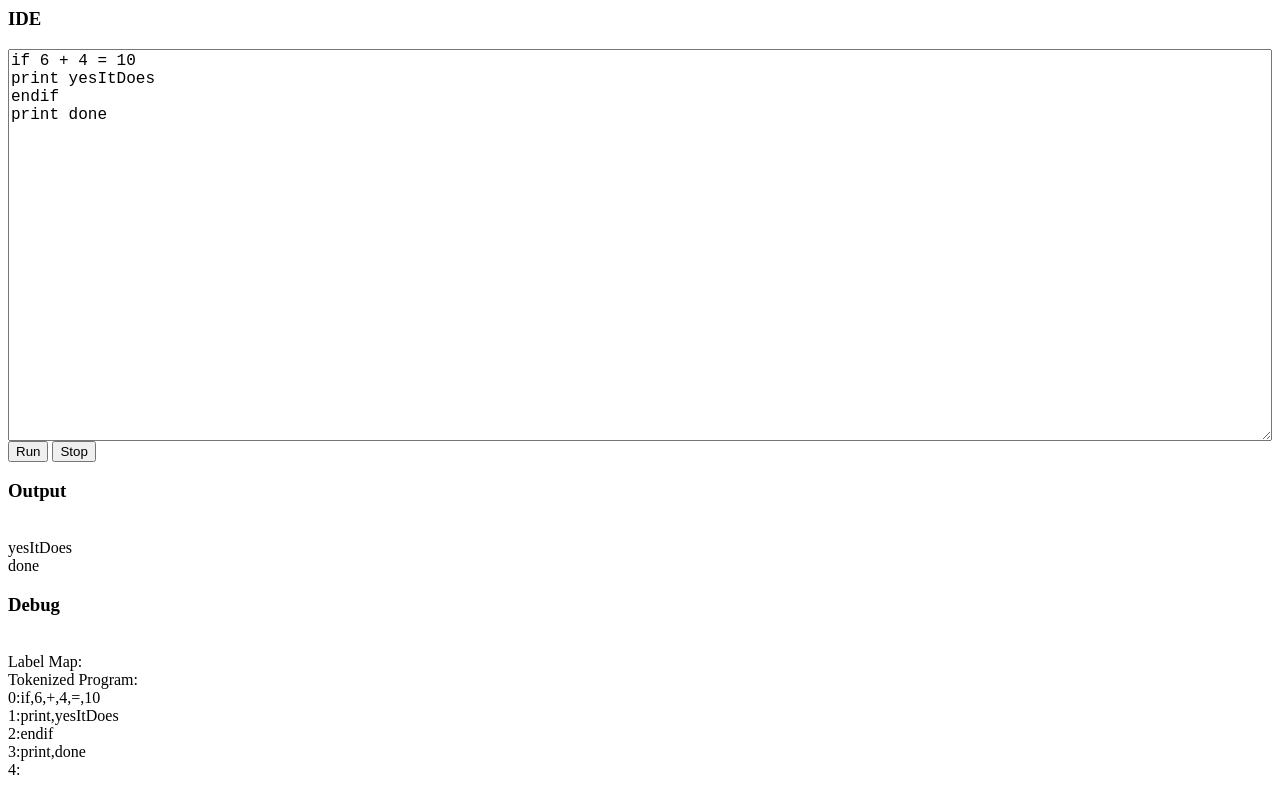
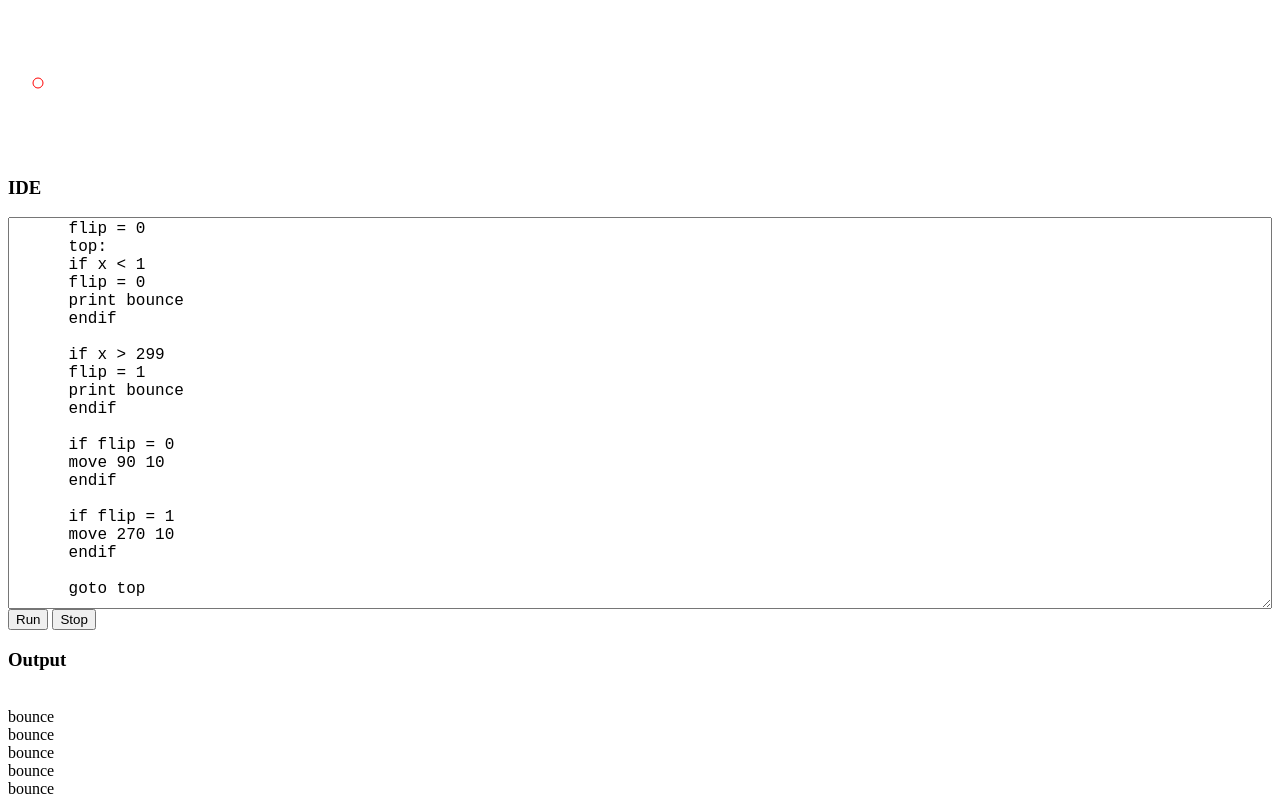
Before and after one commit to jaeg/BotWar, a website: page index.html in a window 1280 px wide. Both pictures are taken after a click on the button "Run". Shown: the top 799 px of the page. Drawn offline with Linux system fonts and the light colour scheme.

Commit message:
Improve speed

```diff
--- a/index.html
+++ b/index.html
@@ -11,12 +11,31 @@
     </style>
   </head>
   <body>
+    <canvas id="main">
+    </canvas>
     <h3>IDE</h3>
     <textarea id="ide">
-if 6 + 4 = 10
-print yesItDoes
-endif
-print done
+      flip = 0
+      top:
+      if x < 1
+      flip = 0
+      print bounce
+      endif
+
+      if x > 299
+      flip = 1
+      print bounce
+      endif
+
+      if flip = 0
+      move 90 10
+      endif
+
+      if flip = 1
+      move 270 10
+      endif
+
+      goto top
     </textarea>
     <div>
       <button onclick="run()">Run</button>
--- a/main.js
+++ b/main.js
@@ -1,15 +1,23 @@
-var program = [];
-var tokenizedProgram = [];
 var outputDiv = document.getElementById('output')
 var debugDiv = document.getElementById('debug')
 var ide = document.getElementById('ide')
+var canvas = document.getElementById("main");
+canvas.width = canvas.clientWidth;
+canvas.height = canvas.clientHeight;
+var ctx = canvas.getContext("2d");
 
-class Interpreter{
+
+class Robot{
   constructor(program) {
+    this.x = canvas.width / 2
+    this.y = canvas.height / 2
+    this.direction = 0
     this.program = program
     this.tokenizedProgram = []
     this.currentLine = 0
-    this.stopProgram = false
+    this.stopProgram = true
+    this.labelTable = []
+    this.variableTable = []
   }
   run() {
 
@@ -46,9 +54,8 @@ class Interpreter{
     }
 
     //Fun debug stuff.
-    console.log(this.labelTable)
     addToDebug("Label Map:")
-    for (label in this.labelTable) {
+    for (var label in this.labelTable) {
       addToDebug(label + ":" + this.labelTable[label])
     }
 
@@ -60,22 +67,33 @@ class Interpreter{
   }
 
   stepProgram() {
-    console.log(this)
+    while (this.currentLine < this.tokenizedProgram.length) {
+    if (this.stopProgram)
+      return
     if (this.currentLine >= this.tokenizedProgram.length) {
       this.stopProgram = true
       return
     }
 
+    this.variableTable["x"] = this.x
+    this.variableTable["y"] = this.y
+    this.variableTable["dir"] = this.direction
+
     var tokens = this.tokenizedProgram[this.currentLine]
+    console.log(this.currentLine)
     if (tokens.length !== 0) {
-      if (functionTable[tokens[0]] != undefined || this.labelTable[tokens[0]] != undefined) {
-         if (!functionTable[tokens[0]](tokens,this)) {return} //Run the built in command.  kill if the command errors.
+      if (functionTable[tokens[0]] != undefined) {
+         if (!functionTable[tokens[0]](tokens,this)) {
+           this.stopProgram = true
+           return
+         } //Run the built in command.  kill if the command errors.
       } else {
+        if (this.labelTable[tokens[0]] === undefined) {
           if (tokens.length >= 3) {// need minimum of 3 to do a variable assignment
             if (functionTable[tokens[0]] === undefined) {
               if (tokens[1] === "=") {
                 var expression = this.reversePolishNotator(tokens.slice(2,tokens.length))
-              variableTable[tokens[0]]=this.reversePolishNotationSolver(expression)
+                this.variableTable[tokens[0]]=this.reversePolishNotationSolver(expression)
               }
             }
           } else {
@@ -84,12 +102,10 @@ class Interpreter{
           }
         }
       }
+    }
+    if (tokens[0] === "goto") return;
     this.currentLine++
-    console.log(this.currentLine)
 
-    if (!this.stopProgram) {
-      var that = this
-      setTimeout(function(){that.stepProgram()}, 100)
   }
   }
 
@@ -148,7 +164,6 @@ class Interpreter{
       }
 
       stack = stack.concat(operatorStack)
-      console.log(stack)
       return stack
   }
 
@@ -212,7 +227,7 @@ functionTable["goto"] = function(tokens, that) {
   if (tokens.length === 2) {
     newLine = that.labelTable[tokens[1]]
     if (newLine != undefined) {
-      that.currentLine = newLine - 1
+      that.currentLine = newLine
     }
   } else {
     errorOff(that.currentLine)
@@ -225,7 +240,7 @@ functionTable["if"] = function(tokens,that) {
   var expression = that.reversePolishNotator(tokens.slice(1,tokens.length))
   if (that.reversePolishNotationSolver(expression) == false) {
     //Skip till we see an endif.
-    while(currentLine < that.tokenizedProgram.length && that.tokenizedProgram[that.currentLine][0] !== "endif") {
+    while(that.currentLine < that.tokenizedProgram.length && that.tokenizedProgram[that.currentLine][0] !== "endif") {
       that.currentLine++
     }
   }
@@ -234,7 +249,6 @@ functionTable["if"] = function(tokens,that) {
 
 functionTable["print"] = function(tokens, that) {
   addToOutput(tokens[1])
-  console.log("Test")
   return true
 }
 
@@ -247,6 +261,30 @@ functionTable["endif"] = function(tokens, that) {
   return true
 }
 
+functionTable["move"] = function(tokens, that) {
+  if (tokens.length === 3) {
+    var direction = parseInt(tokens[1],10)
+    var speed = parseInt(tokens[2],10)
+    if (isNaN(direction)) {
+      direction = that.variableTable[tokens[1]]
+    }
+
+    if (isNaN(speed) ) {
+      speed = that.variableTable[tokens[2]]
+    }
+    if (isNaN(direction) || isNaN(speed)) {
+      errorOff(that.currentLine)
+      return false
+    }
+    that.x += speed * Math.sin(direction * Math.PI / 180);
+    that.y += speed * Math.cos(direction * Math.PI / 180);
+  } else {
+    errorOff(that.currentLine)
+    return false
+  }
+
+  return true
+}
 
 function getPrecedence(operand){
   switch (operand)
@@ -267,21 +305,42 @@ function getPrecedence(operand){
 }
 
 
-function run(){
+var engine = {
+  robot:-1,
+  init: function() {
     clearDebug()
     clearOutput()
 
     var program = ide.value.split(/\r?\n/)
-  var interpreter = new Interpreter(program)
-  if (!interpreter.compile(program)){
+    this.robot = new Robot(program)
+    if (!this.robot.compile(program)){
       alert("Failed to compile.")
-  } else {
-    interpreter.stepProgram()
+    }
+  },
+  update: function() {
+    if (this.robot != -1) {
+      this.robot.stepProgram()
+    }
+  },
+  draw: function() {
+    ctx.clearRect(0, 0, canvas.width, canvas.height);
+
+    ctx.strokeStyle = 'red'; // Stroke in white
+    ctx.beginPath();
+    ctx.arc(this.robot.x, this.robot.y, 5, 0, 2 * Math.PI);
+    ctx.stroke();
+
+
   }
 }
 
+function run(){
+  engine.init()
+  engine.robot.stopProgram = false
+}
+
 function stop(){
-  stopProgram = true
+  engine.robot.stopProgram = true
 }
 
 function errorOff(line) {
@@ -304,3 +363,14 @@ function addToDebug(text) {
   debugDiv.innerHTML += "</br>"
   debugDiv.innerHTML += text
 }
+
+
+function step() {
+  engine.update();
+  engine.draw();
+
+  window.requestAnimationFrame(step);
+}
+
+engine.init()
+window.requestAnimationFrame(step);
```
Lines whose indentation alone changed are shown as unchanged.
